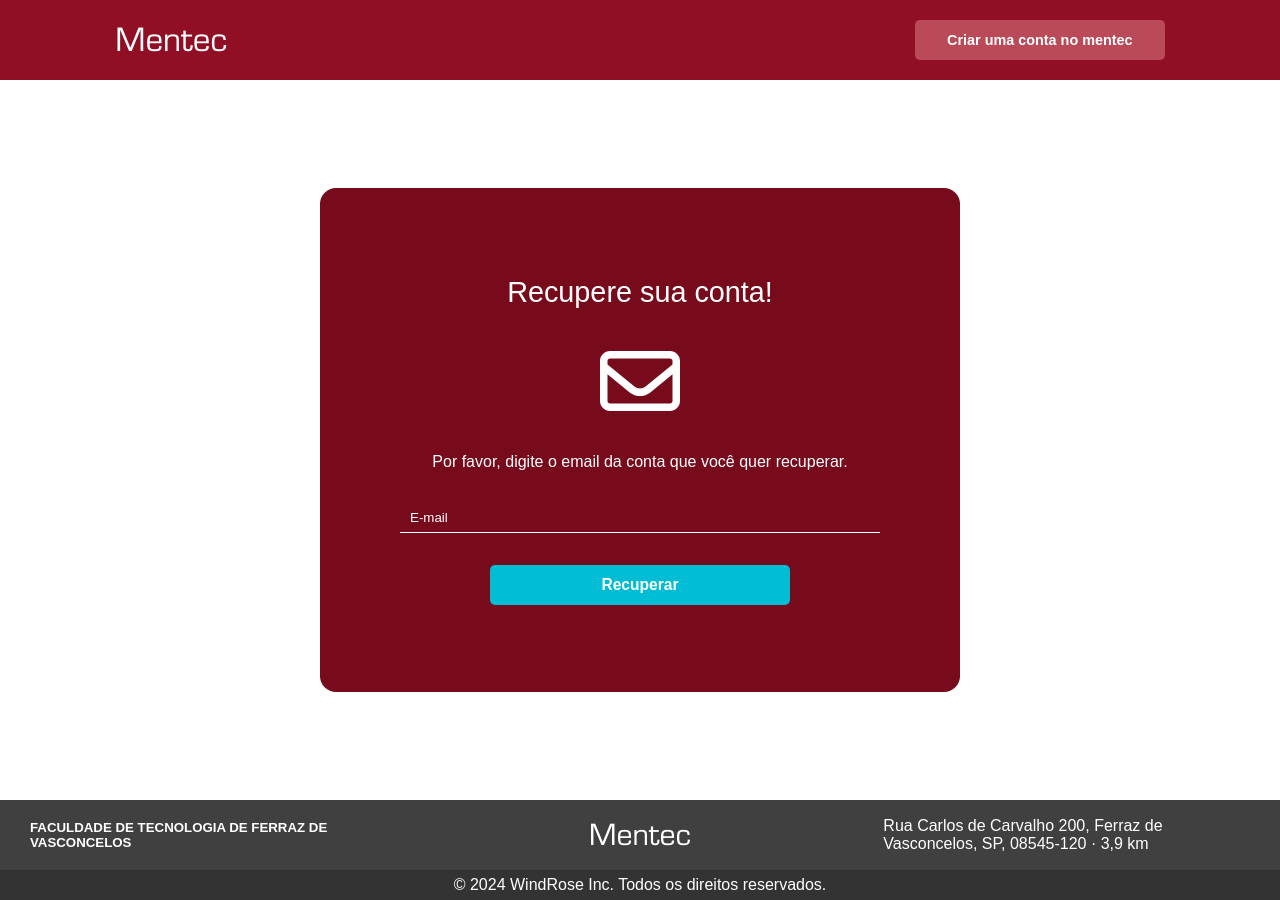
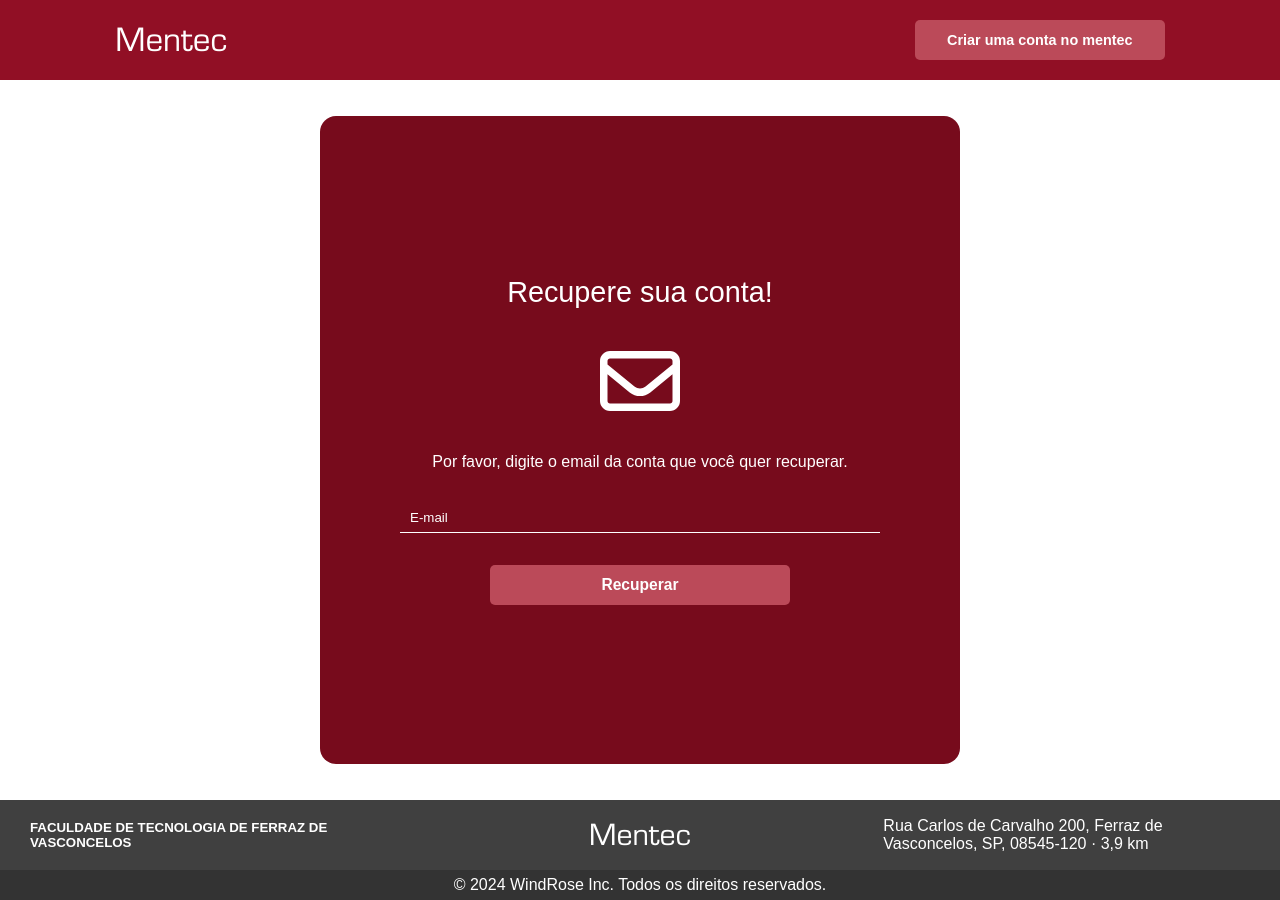
Before and after one commit to devGusta2/Mentec, a React (Create React App) app: page /Recovery in a window 1280 px wide. Built offline with nearby package versions, Linux system fonts and the light colour scheme.

Commit message:
Btn recovery color

```diff
--- a/src/Pages/Recovery/Recovery.module.css
+++ b/src/Pages/Recovery/Recovery.module.css
@@ -57,7 +57,7 @@
 }
 
 .formRecovery{
-    height: 70%;
+    height: 90%;
     width: 50%;
     background-color: #770B1C;
     border-radius: 16px;
@@ -97,7 +97,7 @@
     color: white;
 }
 #btn{
-    background-color: #00BCD4;
+    background-color: rgb(187, 74, 89);
     height: 3em;
     width: 300px;
     border: 0;
```
